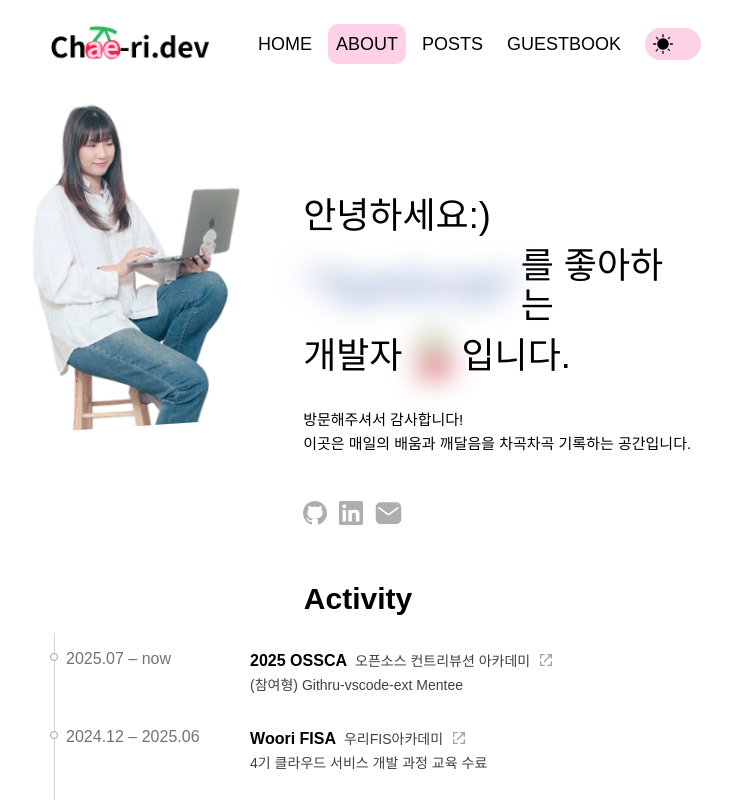
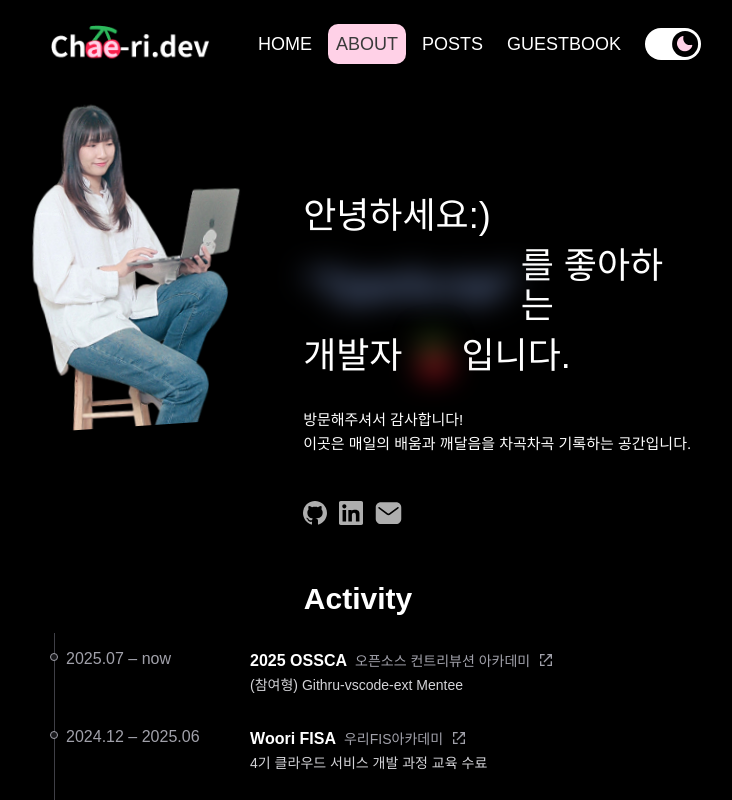
Before and after one commit to seocylucky/chaeri.dev-astro-blog, an Astro site: page /about in a window 1280 px wide. Both pictures are taken after a click on the button 955 px from the left and 44 px from the top of the page. Shown: the top 800 px of the page, without its empty margins (282-1014 px from the left). Built offline with nearby package versions, Linux system fonts and the light colour scheme; Astro itself is replaced by a stand-in of ours.

Commit message:
refactor: themeIcon 다크/라이트 테마 적용 리팩토링

```diff
--- a/src/components/ThemeIcon.astro
+++ b/src/components/ThemeIcon.astro
@@ -2,12 +2,12 @@
   id="themeToggle"
   class="relative inline-flex items-center justify-center w-14 h-8 bg-[#FFD1E7] rounded-full transition-all duration-300 ease-in-out"
 >
-  <svg class="sun absolute left-2 w-5 h-5 opacity-100 z-2" xmlns="http://www.w3.org/2000/svg" viewBox="0 0 24 24">
+  <svg class="sun absolute left-2 w-5 h-5 opacity-100 z-10" xmlns="http://www.w3.org/2000/svg" viewBox="0 0 24 24">
     <path d="M12 17.5a5.5 5.5 0 1 0 0-11 5.5 5.5 0 0 0 0 11zm0 1.5a7 7 0 1 0 0-14 7 7 0 0 0 0 14zm12-7a.8.8 0 0 1-.8.8h-2.4a.8.8 0 0 1 0-1.6h2.4a.8.8 0 0 1 .8.8zM4 12a.8.8 0 0 1-.8.8H.8a.8.8 0 0 1 0-1.6h2.5a.8.8 0 0 1 .8.8zm16.5-8.5a.8.8 0 0 1 0 1l-1.8 1.8a.8.8 0 0 1-1-1l1.7-1.8a.8.8 0 0 1 1 0zM6.3 17.7a.8.8 0 0 1 0 1l-1.7 1.8a.8.8 0 1 1-1-1l1.7-1.8a.8.8 0 0 1 1 0zM12 0a.8.8 0 0 1 .8.8v2.5a.8.8 0 0 1-1.6 0V.8A.8.8 0 0 1 12 0zm0 20a.8.8 0 0 1 .8.8v2.4a.8.8 0 0 1-1.6 0v-2.4a.8.8 0 0 1 .8-.8zM3.5 3.5a.8.8 0 0 1 1 0l1.8 1.8a.8.8 0 1 1-1 1L3.5 4.6a.8.8 0 0 1 0-1zm14.2 14.2a.8.8 0 0 1 1 0l1.8 1.7a.8.8 0 0 1-1 1l-1.8-1.7a.8.8 0 0 1 0-1z"/>
   </svg>
 
 <svg
-    class="moon absolute top-2 right-1 w-5 h-5 opacity-0 z-2"
+    class="moon absolute top-2 right-1 w-5 h-5 opacity-0 z-10"
     xmlns="http://www.w3.org/2000/svg"
     viewBox="0 0 24 24"
   >
@@ -25,54 +25,24 @@
     </svg>
   </svg>
 
-  <span class="circle mr-5 w-6.5 h-6.5 bg-white rounded-full transition-all duration-300 ease-in-out"></span>
+  <span class="circle mr-5 w-[26px] h-[26px] bg-white rounded-full transition-all duration-300 ease-in-out"></span>
 </button>
 
 <style>
-  :global(.dark) #themeToggle .sun {
-    opacity: 0;
-  }
-
-  :global(.dark) #themeToggle .moon {
-    opacity: 1;
-  }
-
-  :global(.dark) #themeToggle .circle {
-    transform: translateX(85%);
-  }
-
-  :global(.dark) #themeToggle {
-    background-color: #ffffff;
-  }
-
-  :global(.dark) #themeToggle .circle {
-    background-color: #000000;
-  }
+  html.dark #themeToggle .sun { opacity: 0; }
+  html.dark #themeToggle .moon { opacity: 1; }
+  html.dark #themeToggle { background-color: #ffffff; }
+  html.dark #themeToggle .circle { transform: translateX(85%); background-color: #000; }
 </style>
 
+
 <script is:inline>
-  document.addEventListener("DOMContentLoaded", () => {
-    const theme = localStorage.getItem("theme") || "light";
-    const logoImg = document.getElementById("logo");
-
-    if (theme === "dark") {
-      logoImg.src = "/assets/Chae-ri.dev-white.png";
-      document.documentElement.classList.add("dark");
-    } else {
-      logoImg.src = "/assets/Chae-ri.dev.png";
-    }
-
-    const themeToggle = document.getElementById("themeToggle");
-
-    if (themeToggle) {
-      themeToggle.addEventListener("click", () => {
-        const isDarkTheme = document.documentElement.classList.contains("dark");
-        const newTheme = isDarkTheme ? "light" : "dark";
-        localStorage.setItem("theme", newTheme);
-        document.documentElement.classList.toggle("dark", !isDarkTheme);
-
-        logoImg.src = newTheme === "dark" ? "/assets/Chae-ri.dev-white.png" : "/assets/Chae-ri.dev.png";
-      });
-    }
+  document.addEventListener('click', (e) => {
+    const btn = e.target.closest('#themeToggle');
+    if (!btn) return;
+    const root = document.documentElement;
+    const next = !root.classList.contains('dark');
+    root.classList.toggle('dark', next);
+    try { localStorage.setItem('theme', next ? 'dark' : 'light'); } catch (_) {}
   });
 </script>
```
